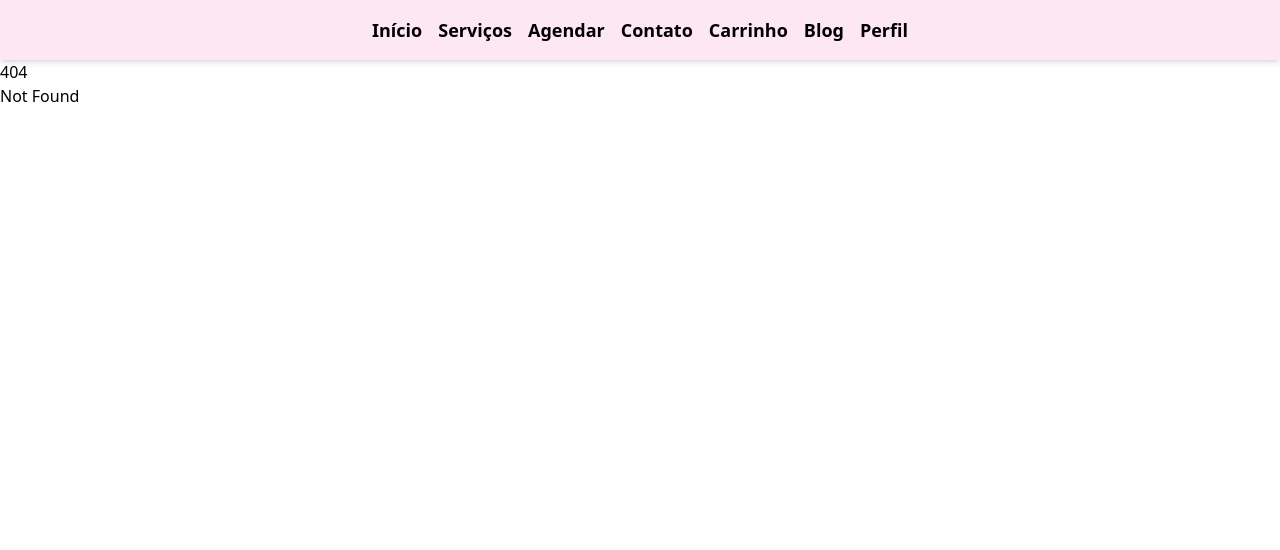
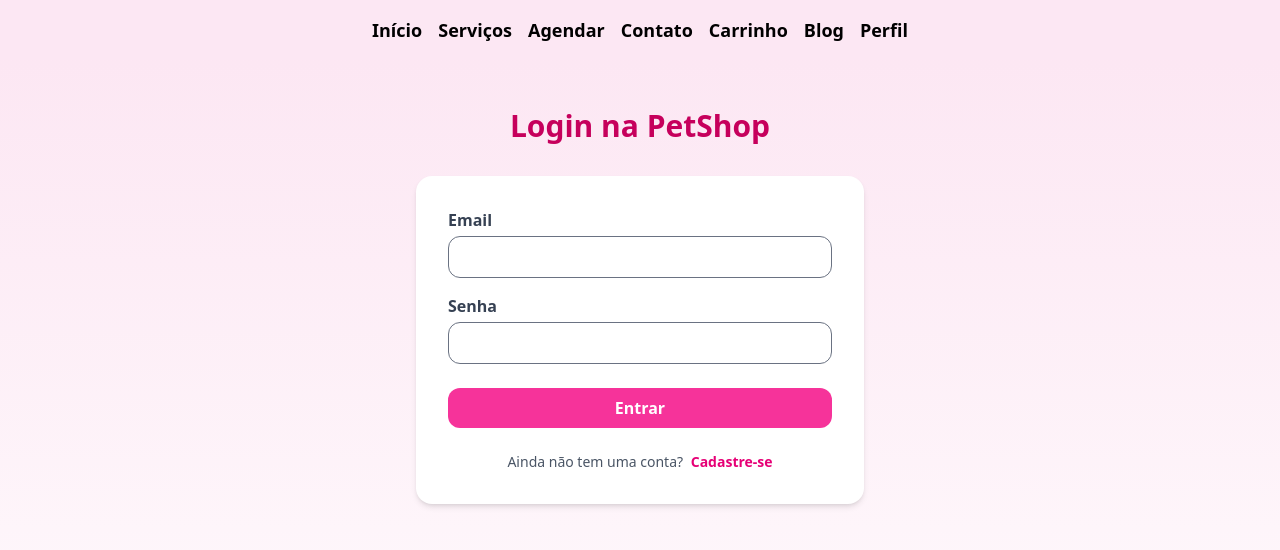
Before and after one commit to cp2-dc-info-projeto-final/pais-de-pet, a SvelteKit app in the folder src/frontend-app/: page /login in a window 1280 px wide. Before the commit this address had no page. Shown: the top 550 px of the page. Built offline with nearby package versions, Linux system fonts and the light colour scheme.

Commit message:
Add files via upload

```diff
--- /dev/null
+++ b/src/frontend-app/src/routes/login/+page.svelte
@@ -0,0 +1,93 @@
+<script lang="ts">
+    import { fade, slide } from 'svelte/transition';
+    let isLogin = true;
+
+    function toggleMode() {
+      isLogin = !isLogin;
+    }
+
+    function handleSubmit(e: Event) {
+      e.preventDefault();
+      alert(`${isLogin ? 'Login' : 'Cadastro'} realizado com sucesso!`);
+    }
+  </script>
+
+  <section class="text-center py-12 px-4 bg-gradient-to-b from-pink-100 to-white min-h-screen">
+    {#key isLogin}
+      <h1
+        class="text-3xl font-bold text-pink-700 mb-8"
+        in:fade={{ duration: 400 }}
+        out:fade={{ duration: 400 }}
+      >
+        {isLogin ? 'Login' : 'Cadastro'} na PetShop
+      </h1>
+    {/key}
+
+    <form
+      on:submit|preventDefault={handleSubmit}
+      class="max-w-md mx-auto bg-white p-8 rounded-2xl shadow-md"
+    >
+      {#if !isLogin}
+        <div
+          class="mb-4 text-left"
+          in:slide={{ duration: 500 }}
+          out:slide={{ duration: 300 }}
+        >
+          <label for="nome" class="block text-gray-700 font-semibold mb-1">Nome</label>
+          <input
+            id="nome"
+            type="text"
+            required
+            class="w-full px-4 py-2 border rounded-xl focus:outline-none focus:ring focus:border-pink-300"
+          />
+        </div>
+      {/if}
+
+      <div
+        class="mb-4 text-left"
+        in:fade={{ duration: 400 }}
+        out:fade={{ duration: 200 }}
+      >
+        <label for="email" class="block text-gray-700 font-semibold mb-1">Email</label>
+        <input
+          id="email"
+          type="email"
+          required
+          class="w-full px-4 py-2 border rounded-xl focus:outline-none focus:ring focus:border-pink-300"
+        />
+      </div>
+
+      <div
+        class="mb-6 text-left"
+        in:fade={{ duration: 400 }}
+        out:fade={{ duration: 200 }}
+      >
+        <label for="senha" class="block text-gray-700 font-semibold mb-1">Senha</label>
+        <input
+          id="senha"
+          type="password"
+          required
+          class="w-full px-4 py-2 border rounded-xl focus:outline-none focus:ring focus:border-pink-300"
+        />
+      </div>
+
+      <button
+        type="submit"
+        class="w-full bg-pink-500 hover:bg-pink-600 text-white font-bold py-2 px-4 rounded-xl"
+        in:fade={{ duration: 300 }}
+      >
+        {isLogin ? 'Entrar' : 'Cadastrar'}
+      </button>
+
+      <p class="mt-6 text-sm text-gray-600">
+        {isLogin ? 'Ainda não tem uma conta?' : 'Já tem uma conta?'}
+        <button
+          type="button"
+          on:click={toggleMode}
+          class="text-pink-600 hover:underline font-semibold ml-1"
+        >
+          {isLogin ? 'Cadastre-se' : 'Faça login'}
+        </button>
+      </p>
+    </form>
+  </section>
```
